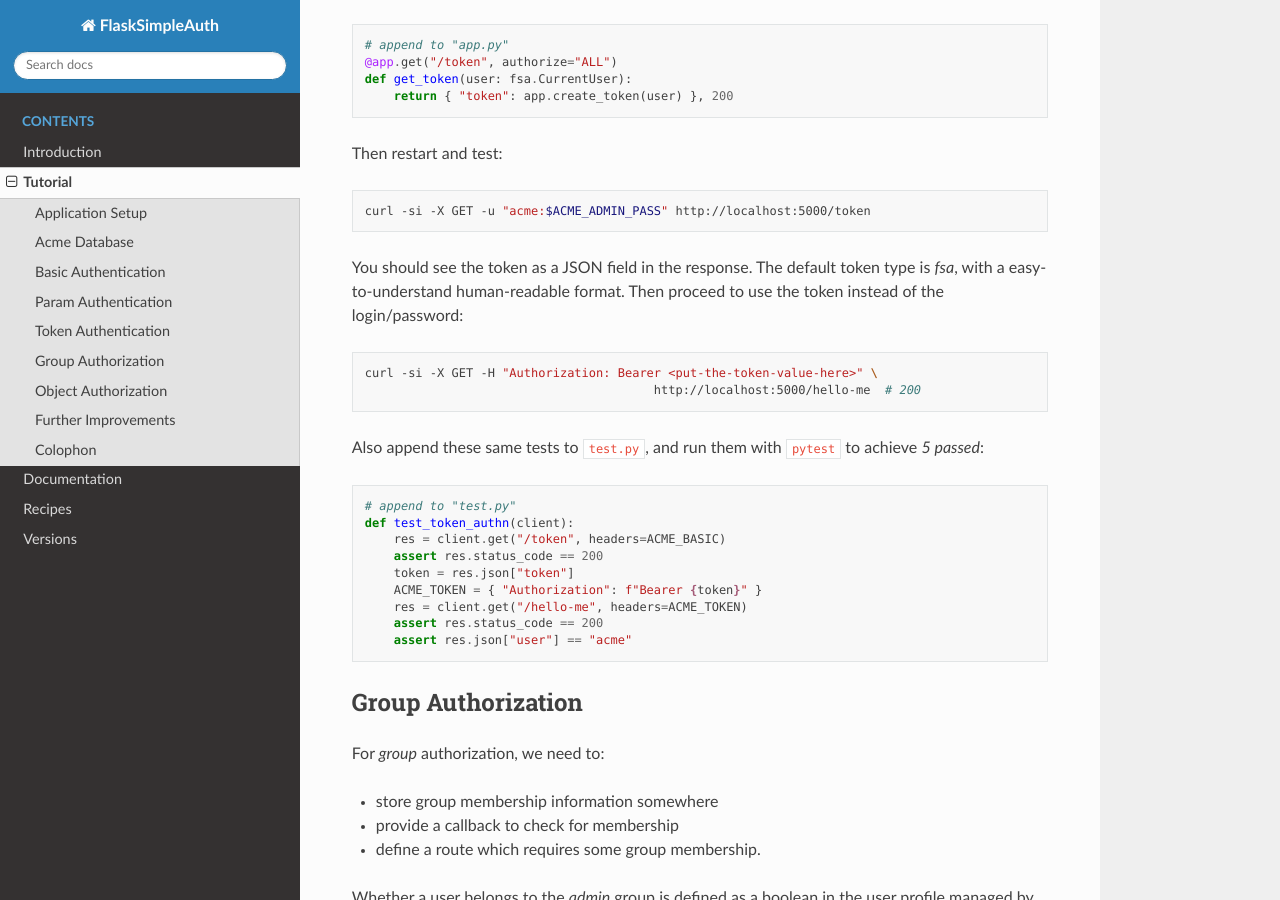
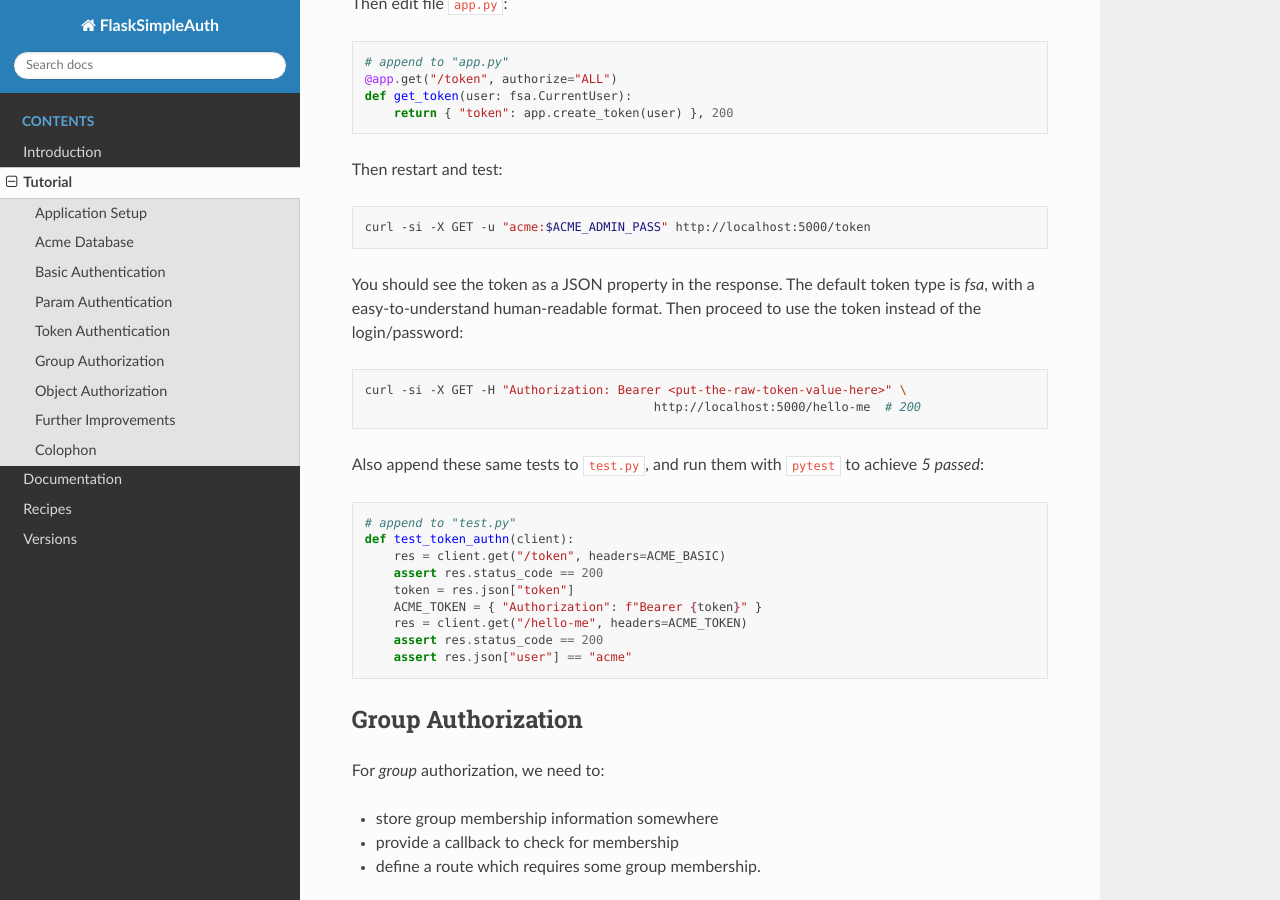
Before and after one commit to zx80/flask-simple-auth, a Sphinx documentation site: the page built from docs/TUTORIAL.md, in a window 1280 px wide and 900 px high, scrolled down 8138 px. Built offline with Sphinx 7.4.7 and the Read the Docs theme 2.0.0, drawn with Linux system fonts in a browser that asks for light colours; pages that are not in the unit, such as notebooks, are missing from menus; some of the changed text lies outside the part shown.

Commit message:
various updates

````diff
--- a/docs/TUTORIAL.md
+++ b/docs/TUTORIAL.md
@@ -468,13 +469,13 @@ Then restart and test:
 curl -si -X GET -u "acme:$ACME_ADMIN_PASS" http://localhost:5000/token
 ```
 
-You should see the token as a JSON field in the response.
+You should see the token as a JSON property in the response.
 The default token type is *fsa*, with a easy-to-understand human-readable
 format.
 Then proceed to use the token instead of the login/password:
 
 ```shell
-curl -si -X GET -H "Authorization: Bearer <put-the-token-value-here>" \
+curl -si -X GET -H "Authorization: Bearer <put-the-raw-token-value-here>" \
                                         http://localhost:5000/hello-me  # 200
 ```
 
````
Also changed, not shown: other parts of docs/TUTORIAL.md (+9 -8 lines).
